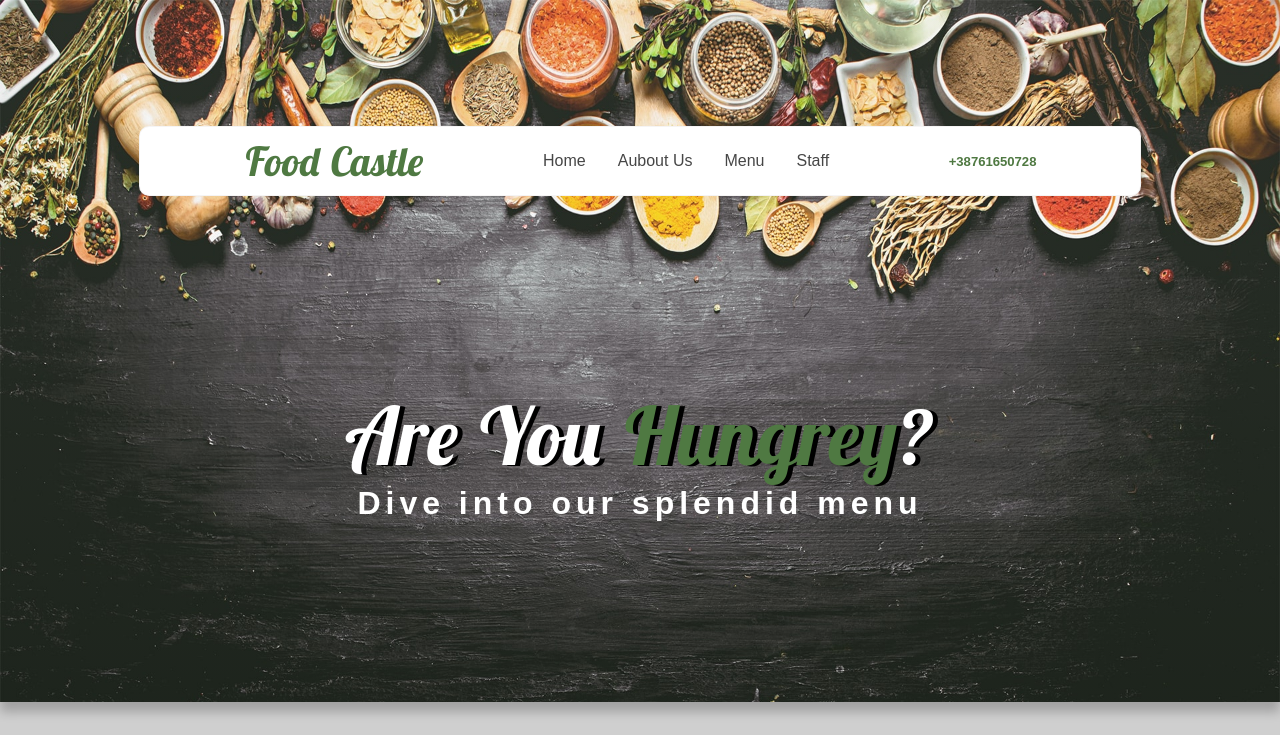
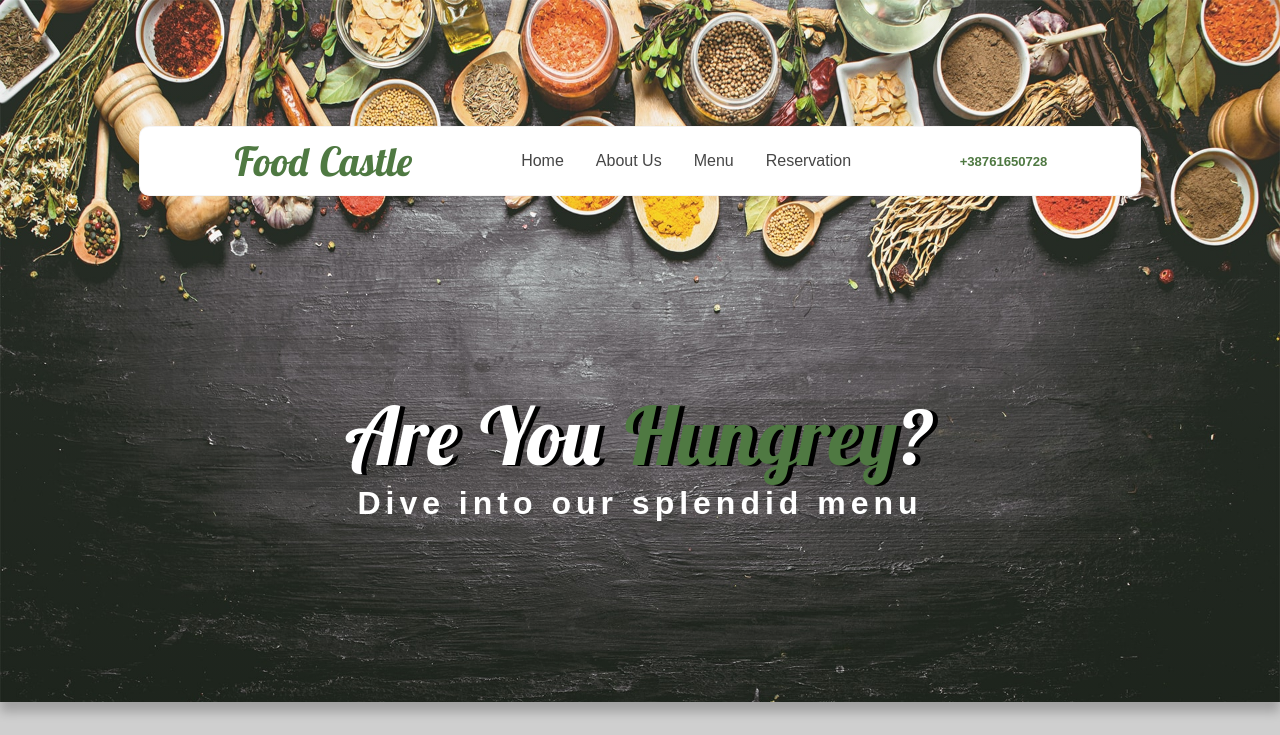
Before and after one commit to husicmirza/Restaurant, a plain HTML site: page index.html in a window 1280 px wide. Shown: the top 735 px of the page. Drawn offline with Linux system fonts and the light colour scheme.

Commit message:
update navigation

```diff
--- a/index.html
+++ b/index.html
@@ -16,10 +16,10 @@
           <div class="nav-logo"><h3>food castle</h3></div>
           <div class="nav-list">
             <ul>
-              <li>home</li>
-              <li>aubout us</li>
-              <li>menu</li>
-              <li>staff</li>
+              <li><a href="#">home</a></li>
+              <li><a href="#aboutus">about us</a></li>
+              <li><a href="#menu">menu</a></li>
+              <li><a href="#">reservation</a></li>
             </ul>
           </div>
           <div class="nav-phone-number">
@@ -31,7 +31,8 @@
           <h2>Dive into our splendid menu </h2>
         </div>
     </header>
-    <section class="about-us">
+                    <!-- ABOUT US  -->
+    <section id="aboutus"class="about-us">
       <div class="section-container-about-us  ">
       <div class="about-us-desc  ">
         <h1>Abut us</h1>
@@ -53,7 +54,7 @@
       </div></div>
 
     </section>
-    <section class="">
+    <section id="menu">
       <div class="menu ">
         <div class="section-title ">
           <h4>our <span>menu</span></h4>
--- a/styles.css
+++ b/styles.css
@@ -32,8 +32,8 @@ span {
 
 footer {
   padding: 2em;
-  background: rgba(189, 189, 189, 0.342);
-  box-shadow: 0px -10px 20px rgba(189, 189, 189, 0.74);
+  background: #4f7942;
+  box-shadow: 0px -10px 10px #4f794242;
 }
 .container {
   border: 2px solid black;
@@ -74,18 +74,23 @@ footer {
 .nav-list {
   box-sizing: content-box;
   text-transform: capitalize;
-  color: rgb(70, 70, 70);
   font-weight: 300;
 }
 .nav-list li {
   margin: 0;
   display: block;
-  padding: 1em;
   font-size: 1rem;
 }
-.nav-list li:hover {
+
+.nav-list li a {
+  padding: 1em;
+  color: rgb(70, 70, 70);
+  text-decoration: none;
+}
+.nav-list li a:hover {
+  color: rgba(70, 70, 70, 0.452);
+  text-decoration: underline;
   background: rgba(201, 199, 199, 0.199);
-  color: rgb(156, 156, 156);
   border-radius: 5px;
 }
 
```
